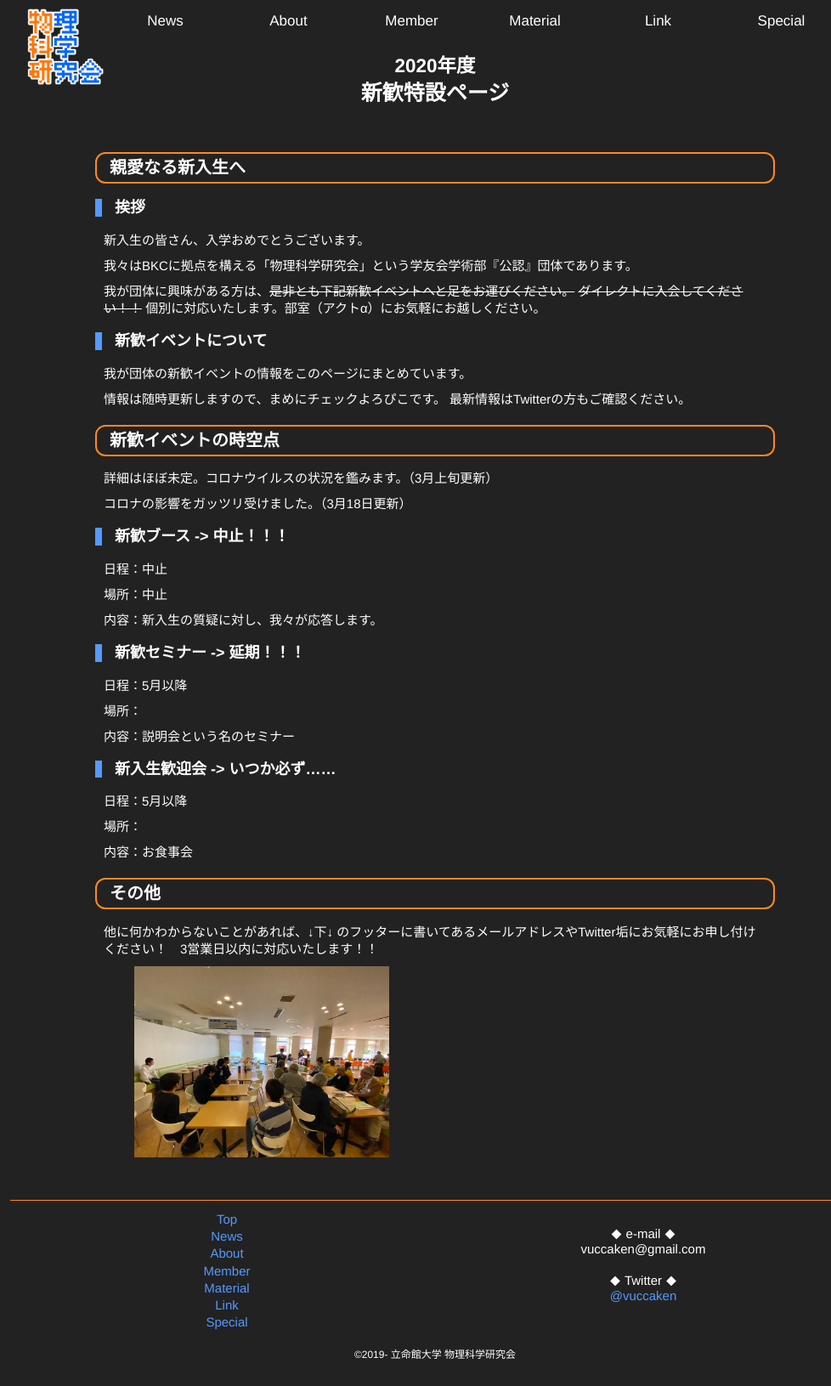
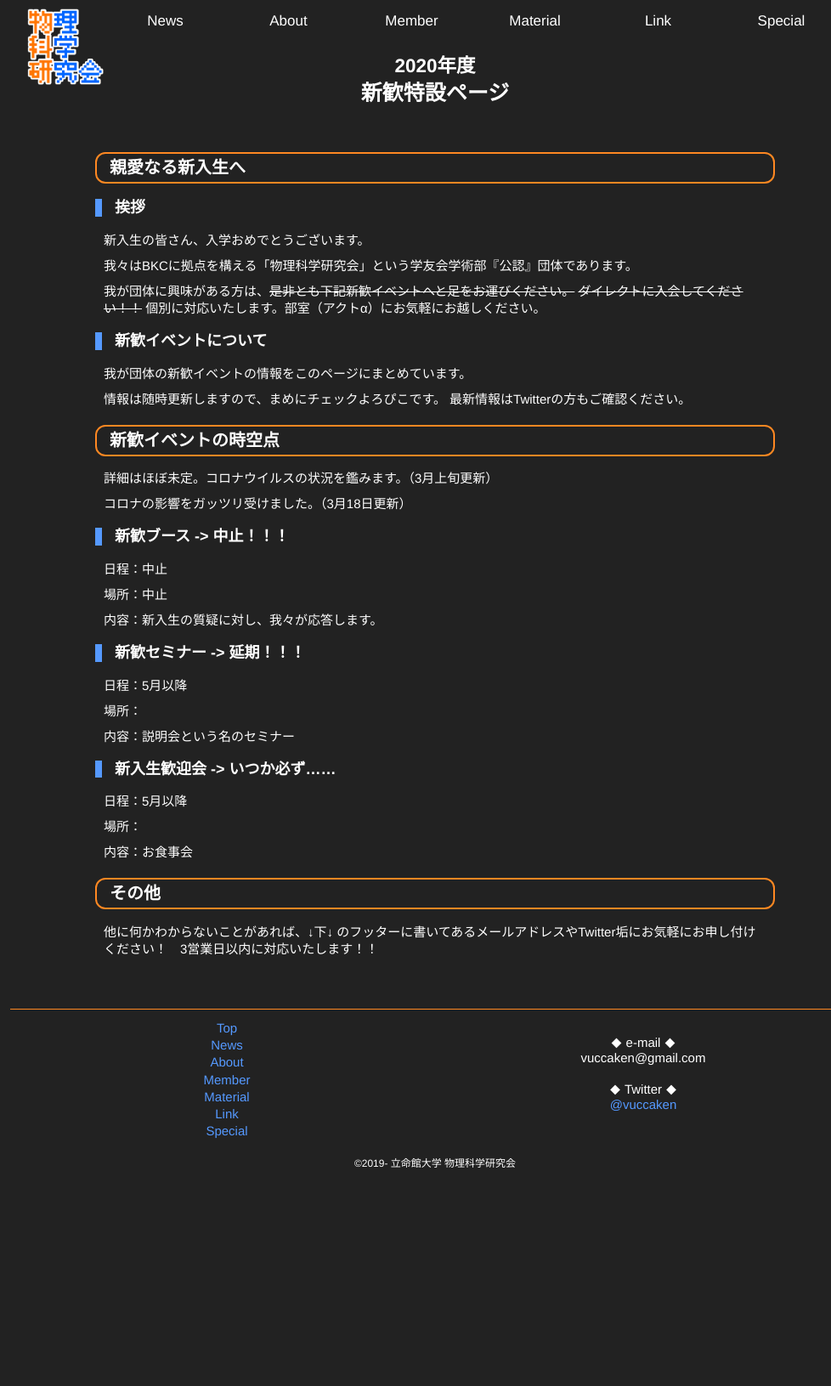
Before and after one commit to vuccaken/vuccaken.github.io, a Jekyll site: the page built from _pages/events/sin2020.md, in a window 1280 px wide. Shown: the whole page at 85% size, without its empty margins (128-1106 px from the left). Built offline with Jekyll 4.4.1, drawn with Linux system fonts in a browser that asks for light colours; after the commit the page ends 1406 px from its top, so only the background shows below that.

Commit message:
Update sin2020.md

```diff
--- a/_pages/events/sin2020.md
+++ b/_pages/events/sin2020.md
@@ -53,4 +53,4 @@ images:
 ## その他
 他に何かわからないことがあれば、↓下↓ のフッターに書いてあるメールアドレスやTwitter垢にお気軽にお申し付けください！　3営業日以内に対応いたします！！
 
-{% include images.html %}
+<!-- {% include images.html %} -->
```
